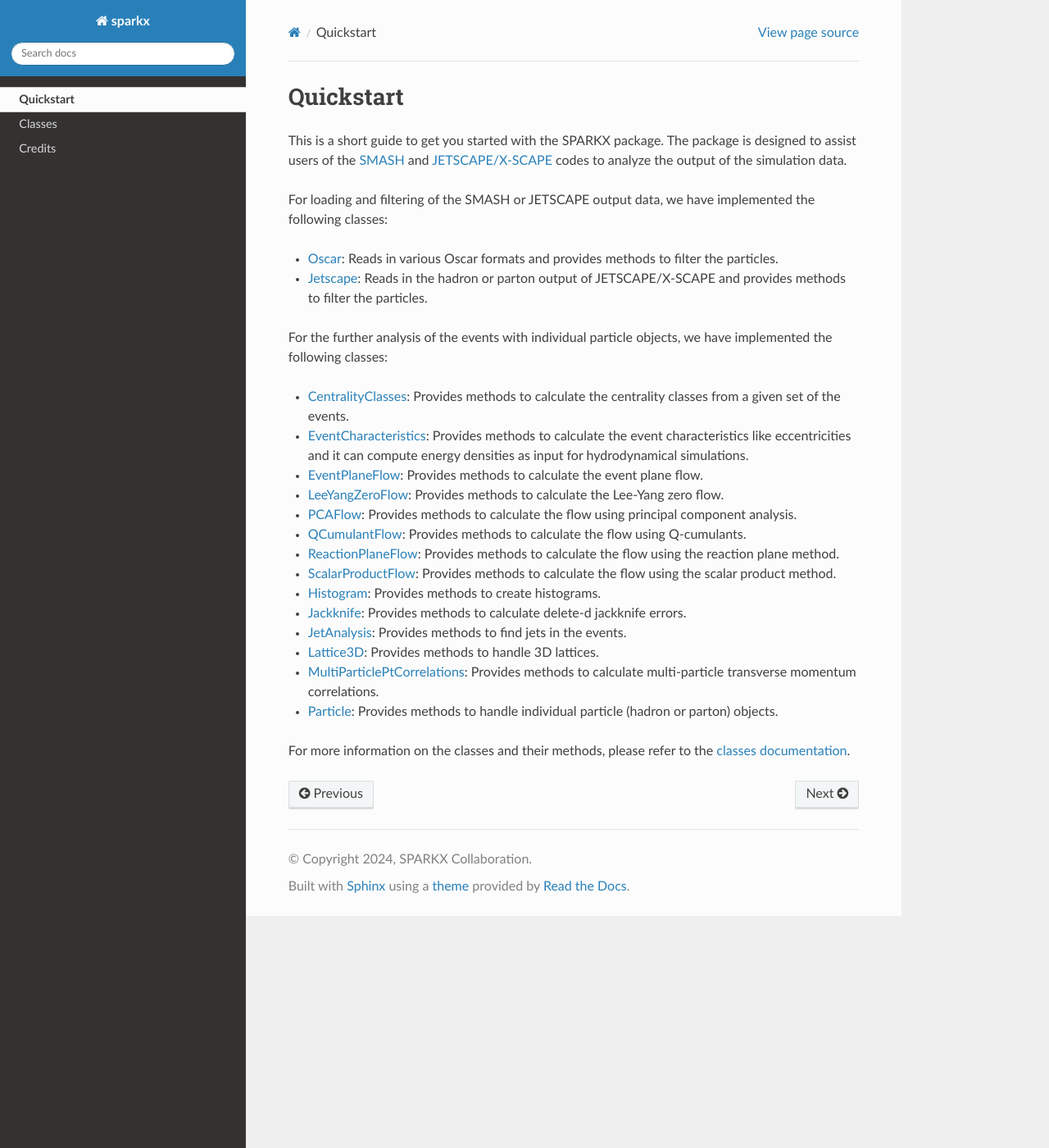
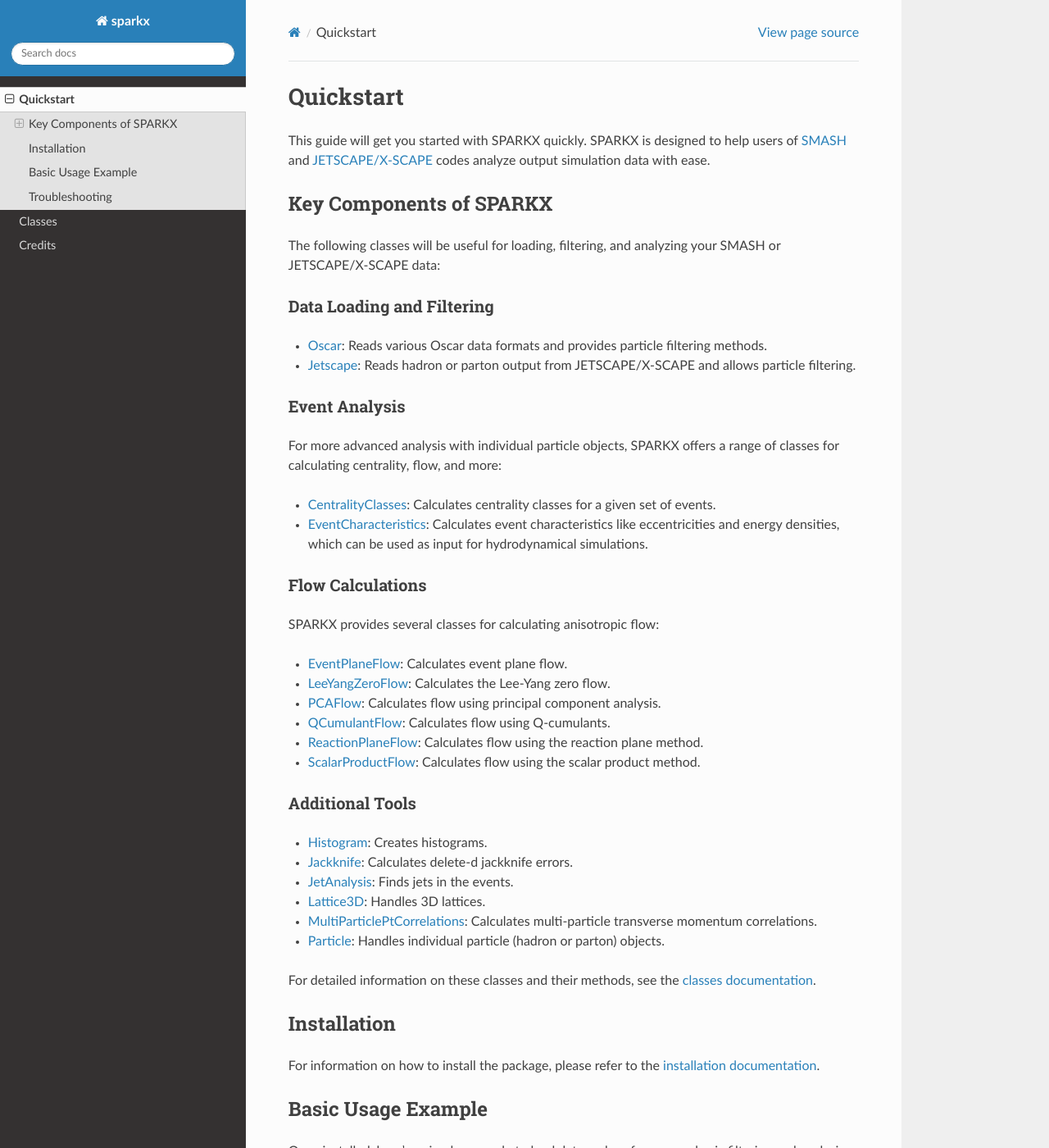
Before and after one commit to smash-transport/sparkx, a Sphinx documentation site: the page built from docs/source/quickstart.rst, in a window 1280 px wide and 1400 px high. Shown: the whole window at 82% size. Built offline with Sphinx 7.4.7 and the Read the Docs theme 3.1.0, drawn with Linux system fonts in a browser that asks for light colours; pages that are not in the unit, such as notebooks, are missing from menus; some of the changed text lies outside the part shown.

Commit message:
Restructure and improve quickstart guide

```diff
--- a/docs/source/quickstart.rst
+++ b/docs/source/quickstart.rst
@@ -3,31 +3,100 @@
 Quickstart
 ==========
 
-This is a short guide to get you started with the SPARKX package.
-The package is designed to assist users of the `SMASH <https://smash-transport.github.io/>`_
-and `JETSCAPE/X-SCAPE <https://jetscape.org/>`_ codes to analyze the output of the simulation data.
+This guide will get you started with SPARKX quickly.
+SPARKX is designed to help users of `SMASH <https://smash-transport.github.io/>`_
+and `JETSCAPE/X-SCAPE <https://jetscape.org/>`_ codes analyze output simulation data with ease.
 
-For loading and filtering of the SMASH or JETSCAPE output data, we have
-implemented the following classes:
+Key Components of SPARKX
+------------------------
 
-* `Oscar <classes/Oscar/index.html>`_: Reads in various Oscar formats and provides methods to filter the particles.
-* `Jetscape <classes/Jetscape/index.html>`_: Reads in the hadron or parton output of JETSCAPE/X-SCAPE and provides methods to filter the particles.
+The following classes will be useful for loading, filtering, and analyzing your SMASH or JETSCAPE/X-SCAPE data:
 
-For the further analysis of the events with individual particle objects, we have implemented the following classes:
+Data Loading and Filtering
+~~~~~~~~~~~~~~~~~~~~~~~~~~
 
-* `CentralityClasses <classes/CentralityClasses/index.html>`_: Provides methods to calculate the centrality classes from a given set of the events.
-* `EventCharacteristics <classes/EventCharacteristics/index.html>`_: Provides methods to calculate the event characteristics like eccentricities and it can compute energy densities as input for hydrodynamical simulations.
-* `EventPlaneFlow <classes/flow/EventPlaneFlow/index.html>`_: Provides methods to calculate the event plane flow.
-* `LeeYangZeroFlow <classes/flow/LeeYangZeroFlow/index.html>`_: Provides methods to calculate the Lee-Yang zero flow.
-* `PCAFlow <classes/flow/PCAFlow/index.html>`_: Provides methods to calculate the flow using principal component analysis.
-* `QCumulantFlow <classes/flow/QCumulantFlow/index.html>`_: Provides methods to calculate the flow using Q-cumulants.
-* `ReactionPlaneFlow <classes/flow/ReactionPlaneFlow/index.html>`_: Provides methods to calculate the flow using the reaction plane method.
-* `ScalarProductFlow <classes/flow/ScalarProductFlow/index.html>`_: Provides methods to calculate the flow using the scalar product method.
-* `Histogram <classes/Histogram/index.html>`_: Provides methods to create histograms.
-* `Jackknife <classes/Jackknife/index.html>`_: Provides methods to calculate delete-d jackknife errors.
-* `JetAnalysis <classes/JetAnalysis/index.html>`_: Provides methods to find jets in the events.
-* `Lattice3D <classes/Lattice3D/index.html>`_: Provides methods to handle 3D lattices.
-* `MultiParticlePtCorrelations <classes/MultiParticlePtCorrelations/index.html>`_: Provides methods to calculate multi-particle transverse momentum correlations.
-* `Particle <classes/Particle/index.html>`_: Provides methods to handle individual particle (hadron or parton) objects.
+* `Oscar <classes/Oscar/index.html>`_: Reads various Oscar data formats and provides particle filtering methods.
+* `Jetscape <classes/Jetscape/index.html>`_: Reads hadron or parton output from JETSCAPE/X-SCAPE and allows particle filtering.
 
-For more information on the classes and their methods, please refer to the `classes documentation <classes/index.html>`_.
+Event Analysis
+~~~~~~~~~~~~~~
+
+For more advanced analysis with individual particle objects,
+SPARKX offers a range of classes for calculating centrality, flow, and more:
+
+* `CentralityClasses <classes/CentralityClasses/index.html>`_: Calculates centrality classes for a given set of events.
+* `EventCharacteristics <classes/EventCharacteristics/index.html>`_: Calculates event characteristics like eccentricities and energy densities, which can be used as input for hydrodynamical simulations.
+
+Flow Calculations
+~~~~~~~~~~~~~~~~~
+
+SPARKX provides several classes for calculating anisotropic flow:
+
+* `EventPlaneFlow <classes/flow/EventPlaneFlow/index.html>`_: Calculates event plane flow.
+* `LeeYangZeroFlow <classes/flow/LeeYangZeroFlow/index.html>`_: Calculates the Lee-Yang zero flow.
+* `PCAFlow <classes/flow/PCAFlow/index.html>`_: Calculates flow using principal component analysis.
+* `QCumulantFlow <classes/flow/QCumulantFlow/index.html>`_: Calculates flow using Q-cumulants.
+* `ReactionPlaneFlow <classes/flow/ReactionPlaneFlow/index.html>`_: Calculates flow using the reaction plane method.
+* `ScalarProductFlow <classes/flow/ScalarProductFlow/index.html>`_: Calculates flow using the scalar product method.
+
+Additional Tools
+~~~~~~~~~~~~~~~~
+
+* `Histogram <classes/Histogram/index.html>`_: Creates histograms.
+* `Jackknife <classes/Jackknife/index.html>`_: Calculates delete-d jackknife errors.
+* `JetAnalysis <classes/JetAnalysis/index.html>`_: Finds jets in the events.
+* `Lattice3D <classes/Lattice3D/index.html>`_: Handles 3D lattices.
+* `MultiParticlePtCorrelations <classes/MultiParticlePtCorrelations/index.html>`_: Calculates multi-particle transverse momentum correlations.
+* `Particle <classes/Particle/index.html>`_: Handles individual particle (hadron or parton) objects.
+
+For detailed information on these classes and their methods, see the `classes documentation <classes/index.html>`_.
+
+Installation
+------------
+For information on how to install the package, please refer to the `installation documentation <install.html>`_.
+
+Basic Usage Example
+-------------------
+
+Once installed, here's a simple example to load data and perform some basic filtering and analysis:
+
+.. code-block:: python
+
+    from sparkx import Oscar
+    from sparkx import Histogram
+
+    # Load data using the Oscar class and apply some filters, return Particle objects
+    all_filters={'charged_particles': True, 'pT_cut': (0.15, 3.5), 'pseudorapidity_cut': 0.5}
+    data = Oscar("./particle_lists.oscar", filters=all_filters).particle_objects_list()
+
+    # data contains now the lists of Particle objects for each event that passed the filters
+    # assume that we want to create a charged hadron transverse momentum histogram
+    # extract the transverse momentum of each particle for all events
+    pT = [particle.pT_abs() for event in data for particle in event]
+
+    # create a histogram of the transverse momentum with 10 bins between 0.15 and 3.5 GeV
+    hist = Histogram(bin_boundaries=(0.15, 3.5, 10))
+    hist.add_value(pT) # add the data to the histogram
+    hist.statistical_error() # calculate the statistical errors assuming Poisson statistics
+    hist.scale_histogram(1./len(data)) # normalize the histogram to the number of events
+
+    # define the names of the columns in the output file
+    column_labels = [{'bin_center': 'pT [GeV]',
+                    'bin_low': 'pT_low [GeV]',
+                    'bin_high': 'pT_high [GeV]',
+                    'distribution': 'dN/dpT [1/GeV]',
+                    'stat_err+': 'stat_err+',
+                    'stat_err-': 'stat_err-',
+                    'sys_err+': 'sys_err+',
+                    'sys_err-': 'sys_err-'}]
+    # write the histogram to a file
+    hist.write_to_file('pT_histogram.dat', hist_labels=column_labels)
+
+You can find more examples in the documentation for the individual classes.
+
+Troubleshooting
+---------------
+
+If you encounter issues:
+* Ensure all dependencies are installed with the correct versions.
+* Check the `GitHub repository <https://github.com/smash-transport/sparkx/issues>`_ to report bugs or view open issues.
```
